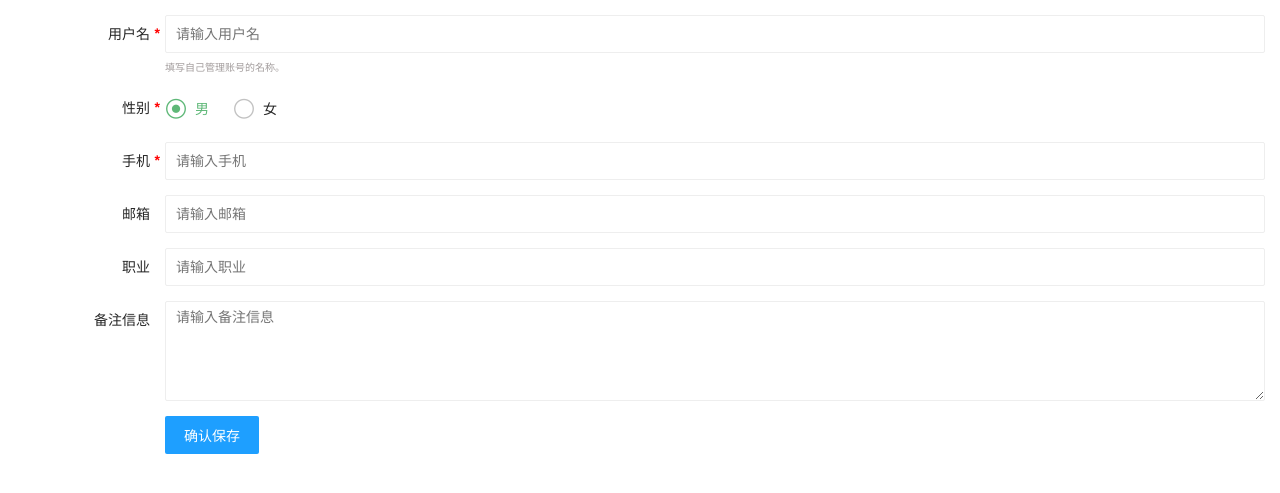
After one commit to taoweidegit/wwms, a Flask app: page /user/page/adding in a window 1280 px wide. The commit adds this page. Shown: the top 493 px of the page. Run offline with Flask 3, Linux system fonts and the light colour scheme.

Commit message:
添加用户查询功能

```diff
--- a/main.py
+++ b/main.py
@@ -499,9 +499,14 @@ def get_user_list():
     page = 1 if request.args.get("page") is None else int(request.args.get("page"))
     limit = 10 if request.args.get("limit") is None else int(request.args.get("limit"))
 
-    data = json.loads(request.args.get("searchParams"))
-    department_id = data["department"]
-    user_name = data["username"]
+    if request.args.get("searchParams") is None:
+        department_id = None
+        user_name = None
+    else:
+        data = json.loads(request.args.get("searchParams"))
+        department_id = data["department"]
+        user_name = data["username"]
+
     if department_id == '':
         department_id = None
     if user_name == '':
@@ -570,6 +575,11 @@ def get_user_list():
     return jsonify(response)
 
 
+@app.route('/user/page/adding', endpoint="adding_user_page")
+def user_adding_page():
+    return render_template("./add_or_edit_user.html")
+
+
 if __name__ == '__main__':
     port = int(cfg['server']['port'])
     server = pywsgi.WSGIServer(('0.0.0.0', port), app)
--- /dev/null
+++ b/templates/add_or_edit_user.html
@@ -0,0 +1,91 @@
+<!DOCTYPE html>
+<html>
+<head>
+    <meta charset="utf-8">
+    <title>layui</title>
+    <meta name="renderer" content="webkit">
+    <meta http-equiv="X-UA-Compatible" content="IE=edge,chrome=1">
+    <meta name="viewport" content="width=device-width, initial-scale=1, maximum-scale=1">
+    <link rel="stylesheet" href="{{ url_for('static', filename = 'layui/lib/layui-v2.6.3/css/layui.css') }}" media="all">
+    <link rel="stylesheet" href="{{ url_for('static', filename = 'layui/css/public.css') }}" media="all">
+    <style>
+        body {
+            background-color: #ffffff;
+        }
+    </style>
+</head>
+<body>
+<div class="layui-form layuimini-form">
+    <div class="layui-form-item">
+        <label class="layui-form-label required">用户名</label>
+        <div class="layui-input-block">
+            <input type="text" name="username" lay-verify="required" lay-reqtext="用户名不能为空" placeholder="请输入用户名" value="" class="layui-input">
+            <tip>填写自己管理账号的名称。</tip>
+        </div>
+    </div>
+    <div class="layui-form-item">
+        <label class="layui-form-label required">性别</label>
+        <div class="layui-input-block">
+            <input type="radio" name="sex" value="男" title="男" checked="">
+            <input type="radio" name="sex" value="女" title="女">
+        </div>
+    </div>
+    <div class="layui-form-item">
+        <label class="layui-form-label required">手机</label>
+        <div class="layui-input-block">
+            <input type="number" name="phone" lay-verify="required" lay-reqtext="手机不能为空" placeholder="请输入手机" value="" class="layui-input">
+        </div>
+    </div>
+    <div class="layui-form-item">
+        <label class="layui-form-label">邮箱</label>
+        <div class="layui-input-block">
+            <input type="email" name="email" placeholder="请输入邮箱" value="" class="layui-input">
+        </div>
+    </div>
+    <div class="layui-form-item">
+        <label class="layui-form-label">职业</label>
+        <div class="layui-input-block">
+            <input type="text" name="work" placeholder="请输入职业" value="" class="layui-input">
+        </div>
+    </div>
+    <div class="layui-form-item layui-form-text">
+        <label class="layui-form-label">备注信息</label>
+        <div class="layui-input-block">
+            <textarea name="remark" class="layui-textarea" placeholder="请输入备注信息"></textarea>
+        </div>
+    </div>
+
+    <div class="layui-form-item">
+        <div class="layui-input-block">
+            <button class="layui-btn layui-btn-normal" lay-submit lay-filter="saveBtn">确认保存</button>
+        </div>
+    </div>
+</div>
+<script src="{{ url_for('static', filename = 'layui/lib/layui-v2.6.3/layui.js') }}" charset="utf-8"></script>
+<script>
+    layui.use(['form'], function () {
+        var form = layui.form,
+            layer = layui.layer,
+            $ = layui.$;
+
+        //监听提交
+        form.on('submit(saveBtn)', function (data) {
+            var index = layer.alert(JSON.stringify(data.field), {
+                title: '最终的提交信息'
+            }, function () {
+
+                // 关闭弹出层
+                layer.close(index);
+
+                var iframeIndex = parent.layer.getFrameIndex(window.name);
+                parent.layer.close(iframeIndex);
+
+            });
+
+            return false;
+        });
+
+    });
+</script>
+</body>
+</html>
```
Also changed, not shown: templates/user_management.html (+25 -3 lines).
